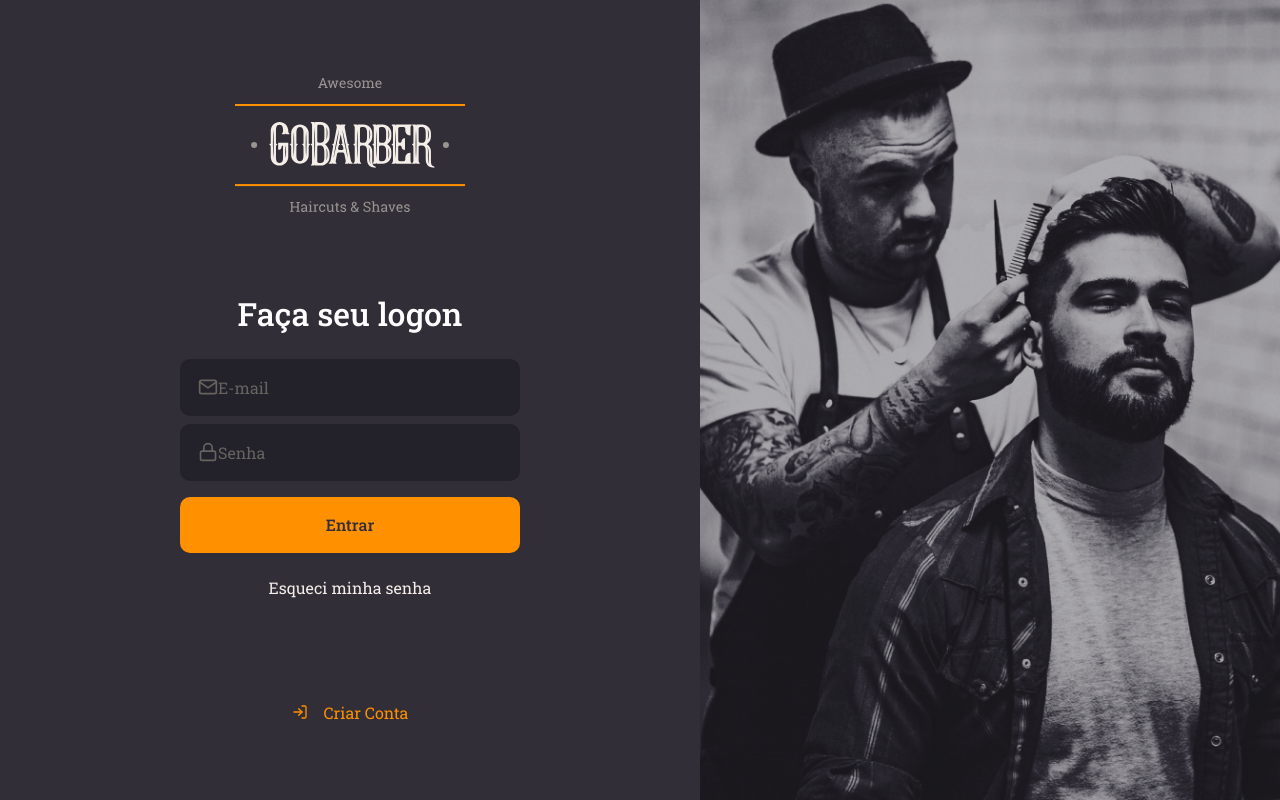
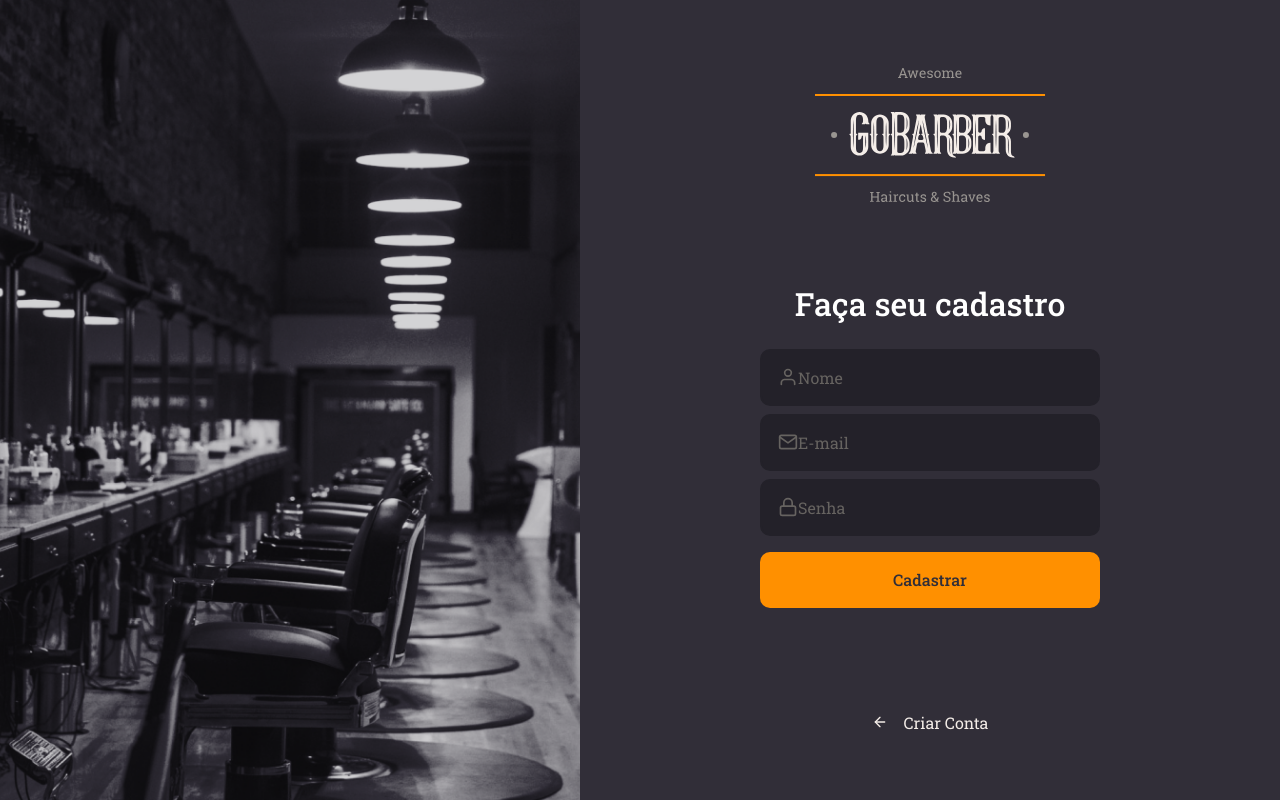
Before and after one commit to jaimeme/gobarber-web, a React (Create React App) app: page / in a window 1280 px wide. Built offline with nearby package versions, Linux system fonts and the light colour scheme.

Commit message:
✨SignUp Page

```diff
--- a/src/App.tsx
+++ b/src/App.tsx
@@ -1,12 +1,14 @@
 import React from 'react';
 
-import SignIn from './pages/Signin';
+// import SignIn from './pages/SignIn';
+import SignUp from './pages/signUp';
 import GlobalStyle from './styles/global';
 
 
 const App: React.FC = () => (
   <>
-    <SignIn />
+    {/* <SignIn /> */}
+    <SignUp />
     <GlobalStyle />
   </>
 );
--- a/src/components/Input/styles.ts
+++ b/src/components/Input/styles.ts
@@ -27,8 +27,6 @@
       color:#666360;
     }
 
-
-
     > svg {
         margin-right:16px;
     }
--- /dev/null
+++ b/src/pages/signUp/index.tsx
@@ -0,0 +1,51 @@
+import React from 'react';
+import { FiArrowLeft, FiUser, FiMail, FiLock } from 'react-icons/fi';
+
+import logoImg from '../../assets/logo.svg';
+
+import Input from '../../components/Input'
+import Button from '../../components/Button'
+
+import { Container, Content, Background } from './styles'
+
+const SignUp: React.FC = () => (
+  <Container>
+    <Background></Background>
+
+    <Content>
+      <img src={logoImg} alt="GoBarber" />
+
+      <form>
+        <h1>Faça seu cadastro</h1>
+        <Input
+          name="nome"
+          type="text"
+          placeholder="Nome"
+          icon={FiUser}
+        />
+        <Input
+          name="email"
+          type="text"
+          placeholder="E-mail"
+          icon={FiMail}
+        />
+        <Input
+          name="password"
+          type="password"
+          placeholder="Senha"
+          icon={FiLock}
+        />
+        <Button type="submit">Cadastrar</Button>
+      </form>
+
+      <a href="">
+        <FiArrowLeft />
+        Criar Conta
+      </a>
+
+    </Content>
+    {/* Para inverter o lado do background, foi só preciso botar o background antes de vir o content */}
+  </Container>
+);
+
+export default SignUp;
--- /dev/null
+++ b/src/pages/signUp/styles.ts
@@ -0,0 +1,67 @@
+import styled from 'styled-components';
+import { shade } from 'polished'
+
+import signUpBackground from '../../assets/sign-up-background.png';
+
+export const Container = styled.div`
+  height:100vh;
+  display:flex;
+  align-items:stretch;
+  `;
+
+export const Content = styled.div`
+  display:flex;
+  flex-direction:column;
+  align-items:center;
+  place-content:center;
+  width:100%;
+  max-width:700px;
+
+  form{
+    margin: 80px 0;
+    width: 340px;
+    text-align:center;
+
+
+    h1{
+      margin-bottom:24px;
+    }
+
+    a{
+      color:#f4ede8;
+      display:block;
+      margin-top:24px;
+      text-decoration:none;
+      transition:color 0.2s;
+
+      &:hover{
+        color: ${shade(0.2, '#f4ede8')};
+      }
+    }
+  }
+
+  > a{
+    color:#F4EDE8;
+    display:block;
+    margin-top:24px;
+    text-decoration:none;
+    transition:color 0.2s;
+
+    display:flex;
+    align-items:center;
+
+    svg{
+      margin-right:16px;
+    }
+
+    &:hover{
+      color: ${shade(0.2, '#F4EDE8')};
+    }
+  }
+`;
+
+export const Background = styled.div`
+  flex:1;
+  background: url(${signUpBackground}) no-repeat center;
+  background-size:cover;
+`;
```
Also changed, not shown: src/assets/sign-up-background.png (added).
